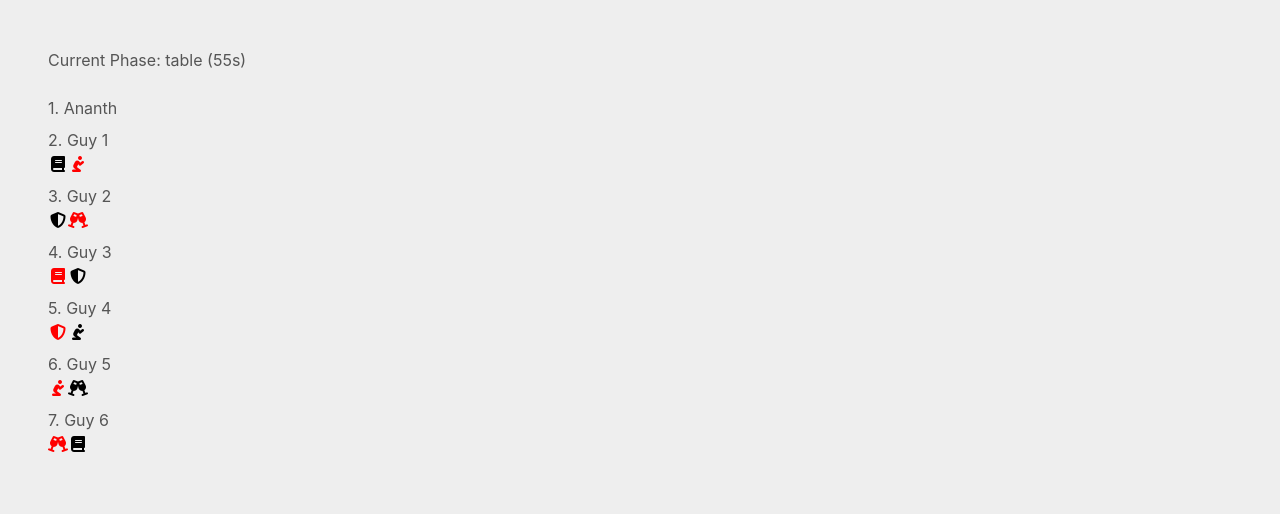
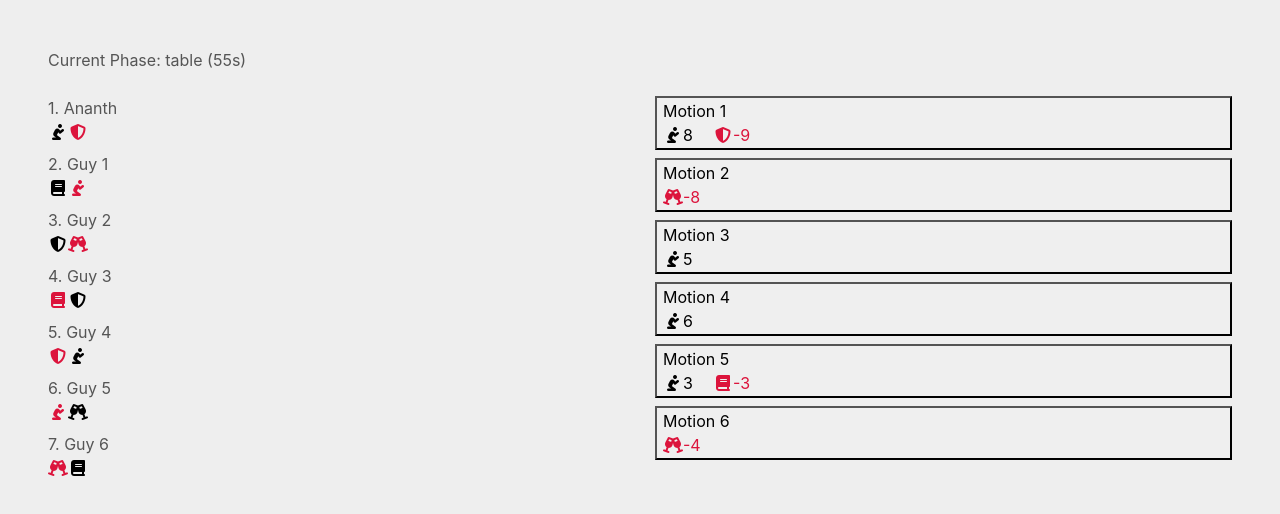
Before and after one commit to lilytastic/politics-sim, a React (Create React App) app: page /game in a window 1280 px wide. Shown: the top 514 px of the page. Built offline with nearby package versions, Linux system fonts and the light colour scheme.

Commit message:
randomly generate motions

```diff
--- a/src/Game.tsx
+++ b/src/Game.tsx
@@ -1,7 +1,7 @@
 import React from 'react';
 import { connect } from 'react-redux'
 import { interval } from 'rxjs';
-import { changeCurrentPhase, changeCurrentPhaseCountdown } from './actionCreators';
+import { changeCurrentPhase, changeCurrentPhaseCountdown, refreshAvailableMotions } from './actionCreators';
 
 interface Politician {
   name: string;
@@ -22,6 +22,7 @@ class Game extends React.Component {
   constructor(props: any) {
     super(props);
 
+    props.dispatch(refreshAvailableMotions());
     interval(1000).subscribe(x => {
       this.onTick();
     });
@@ -30,6 +31,9 @@ class Game extends React.Component {
   onTick() {
     if (this.props.currentPhaseCountdown >= this.props.phase?.countdown) {
       this.props.dispatch(changeCurrentPhase((this.props.currentPhase + 1) % this.props.phases.length));
+      if (this.props.currentPhase?.name === 'table') {
+        this.props.dispatch(refreshAvailableMotions());
+      }
     } else {
       this.props.dispatch(changeCurrentPhaseCountdown(this.props.currentPhaseCountdown + 1));
     }
@@ -46,18 +50,28 @@ class Game extends React.Component {
             <div className="mb-2" key={i}>
               <div>{i+1}. {x.name}</div>
               {x.positions.map((position, ii) => (
-                <i style={{color: position.attitude !== 'raise' ? 'red' : 'initial'}} key={ii} className={'fas fa-fw fa-' + stats[position.stat]?.icon || 'star'}></i>
+                <i style={{color: position.attitude !== 'raise' ? 'crimson' : 'initial'}} key={ii} className={'fas fa-fw fa-' + stats[position.stat]?.icon || 'star'}></i>
               ))}
             </div>
           ))}
         </div>
         <div className="col">
-
+          {this.props.availableMotions.map((motion: any, i: number) => (
+            <button key={i} className="text-left d-block mb-2 w-100">
+              <div>{motion.name}</div>
+              {motion.effects.map((effect: any, ii: number) => (
+                <span key={ii} className="d-inline-block" style={{width: '50px', color: effect.amount <= 0 ? 'crimson' : 'initial'}}>
+                  <i className={'fas fa-fw fa-' + stats[effect.stat]?.icon || 'star'}></i>
+                  {effect.amount}
+                  &nbsp;
+                </span>
+              ))}
+            </button>
+          ))}
         </div>
       </div>
     </div>
   );
-
 }
 
 const mapStateToProps = (state: any) => {
@@ -66,7 +80,8 @@ const mapStateToProps = (state: any) => {
     phases: state.phases,
     currentPhaseCountdown: state.currentPhaseCountdown,
     currentPhase: state.currentPhase,
-    screen: state.screen
+    screen: state.screen,
+    availableMotions: state.availableMotions
   }
 };
 
@@ -78,7 +93,18 @@ export default connect(
 const politicians: Politician[] = [
   {
     name: 'Ananth',
-    positions: []
+    positions: [
+      {
+        stat: 'faith',
+        attitude: 'raise',
+        passion: 50
+      },
+      {
+        stat: 'vigilance',
+        attitude: 'lower',
+        passion: 50
+      }
+    ]
   },
   {
     name: 'Guy 1',
--- a/src/actionCreators.ts
+++ b/src/actionCreators.ts
@@ -11,5 +11,8 @@ export const changeCurrentPhaseCountdown = (currentPhaseCountdown: number) => ({
   type: 'CHANGE_CURRENT_PHASE_COUNTDOWN',
   currentPhaseCountdown
 });
+export const refreshAvailableMotions = () => ({
+  type: 'REFRESH_AVAILABLE_MOTIONS'
+});
 
 export const loadSave = (data: any) => ({type: 'LOAD_SAVE', data})
--- a/src/index.tsx
+++ b/src/index.tsx
@@ -9,6 +9,7 @@ import 'bootstrap/dist/css/bootstrap.min.css';
 
 const initialState = {
   screen: 'title',
+  availableMotions: [{name: 'Motion 1', effects: [{stat: 'faith', amount: 0}]}],
   phases: [{name: 'table', countdown: 60}, {name: 'debate', countdown: 60}, {name: 'vote', countdown: 60}],
   currentPhase: 0,
   currentPhaseCountdown: 0
@@ -22,6 +23,23 @@ function rootReducer(state = initialState, action: any) {
       return {...state, currentPhase: action.currentPhase, currentPhaseCountdown: 0};
     case 'CHANGE_CURRENT_PHASE_COUNTDOWN':
       return {...state, currentPhaseCountdown: action.currentPhaseCountdown};
+    case 'REFRESH_AVAILABLE_MOTIONS':
+      const motions = [];
+      for (let i = 0; i < 6; i++) {
+        const effects: {stat: string, amount: number}[] = [];
+        for (let ii = 0; ii < 1 + Math.round(Math.random()); ii++) {
+          const allowedStats = ['faith', 'joy', 'vigilance', 'education'].filter(x => !effects.find(y => y.stat === x));
+          effects.push({
+            stat: allowedStats[Math.floor(Math.random() * allowedStats.length)],
+            amount: Math.round((1 + Math.random() * 9) * (Math.random() * 100 > 50 ? 1 : -1))
+          });
+        }
+        motions.push({
+          name: 'Motion ' + (i+1),
+          effects: effects
+        });
+      }
+      return {...state, availableMotions: motions};
     default:
       return state;
   }
```
